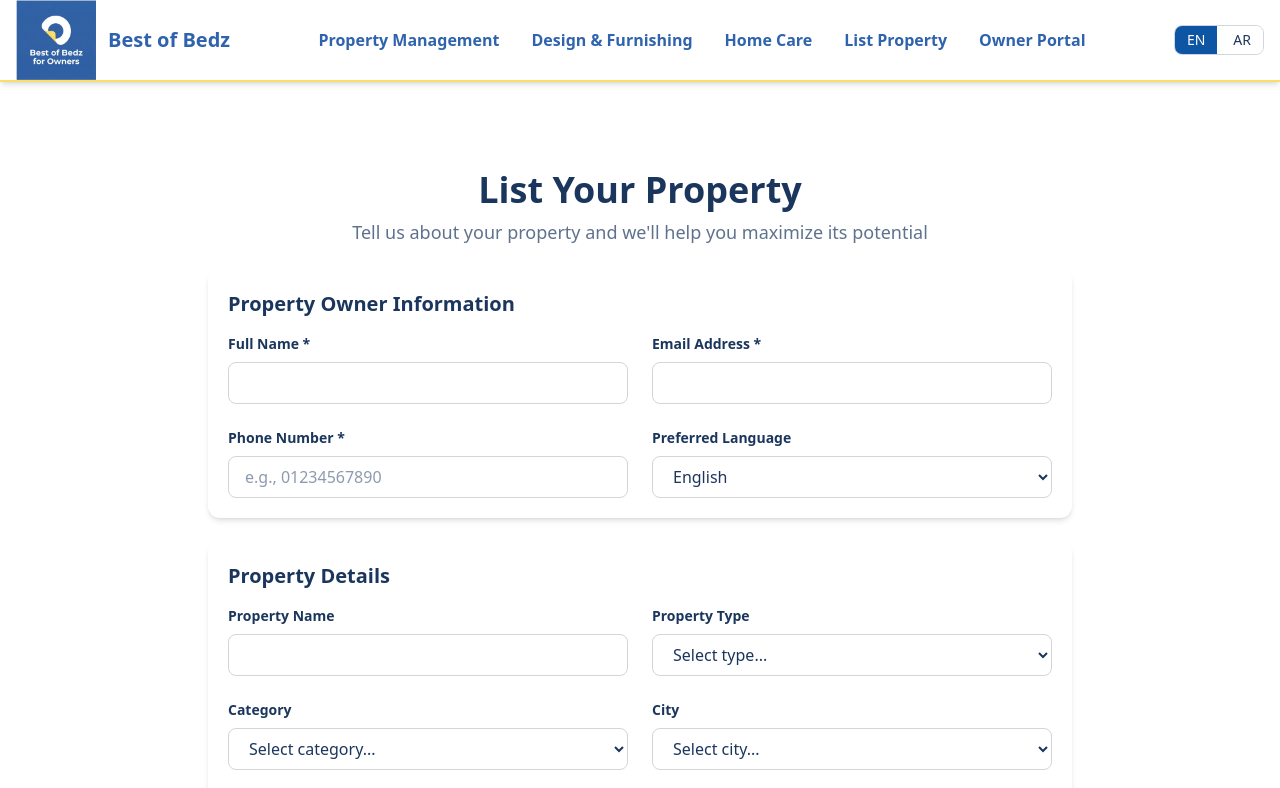
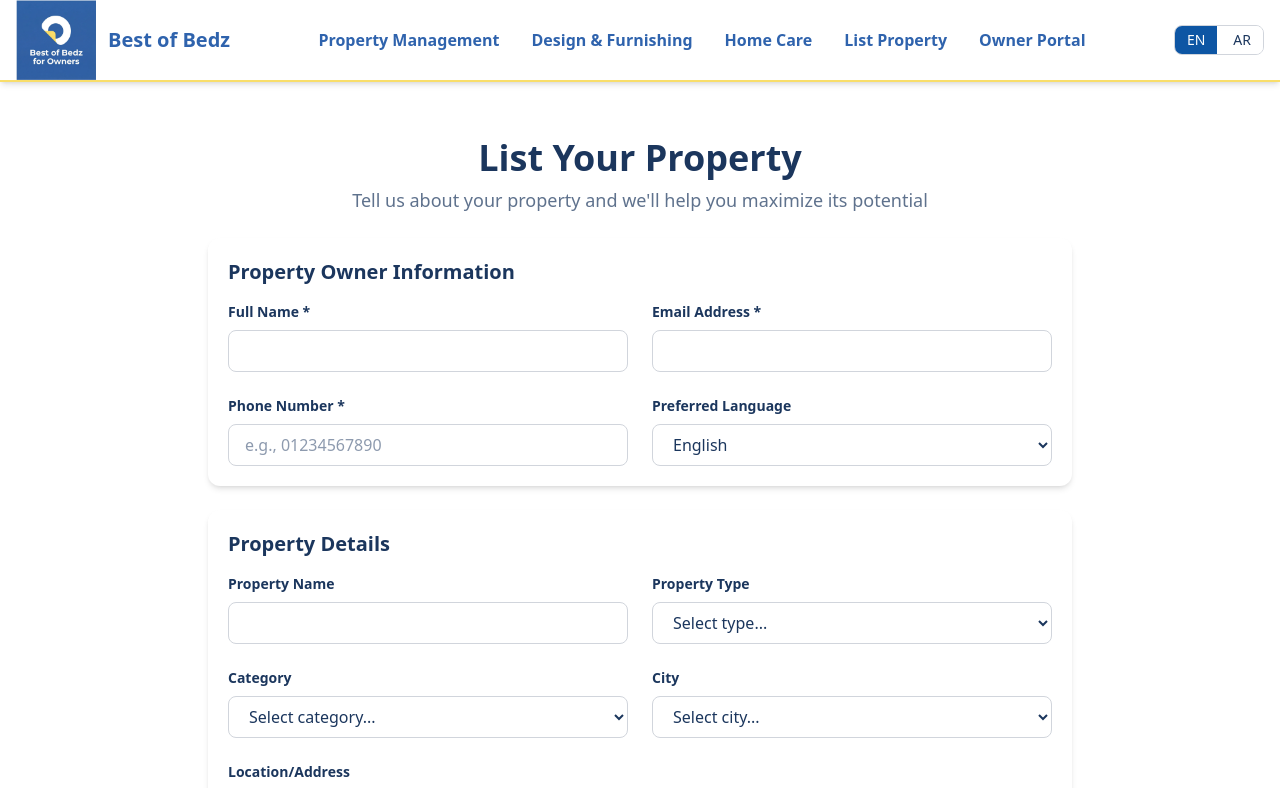
Before and after one commit to HASSANBOB533/property-mgtg-new, a Next.js app: page /en/list-property in a window 1280 px wide. Shown: the top 788 px of the page. Built offline with nearby package versions, Linux system fonts and the light colour scheme.

Commit message:
Final fix: Reduce page wrapper padding to eliminate white space before footer

```diff
--- a/app/[locale]/list-property/page.tsx
+++ b/app/[locale]/list-property/page.tsx
@@ -2,7 +2,7 @@ import PropertyForm from '@/components/PropertyForm';
 
 export default function ListPropertyPage() {
   return (
-    <div className="py-12 md:py-16">
+    <div className="py-6 md:py-8">
       <PropertyForm />
     </div>
   );
```
